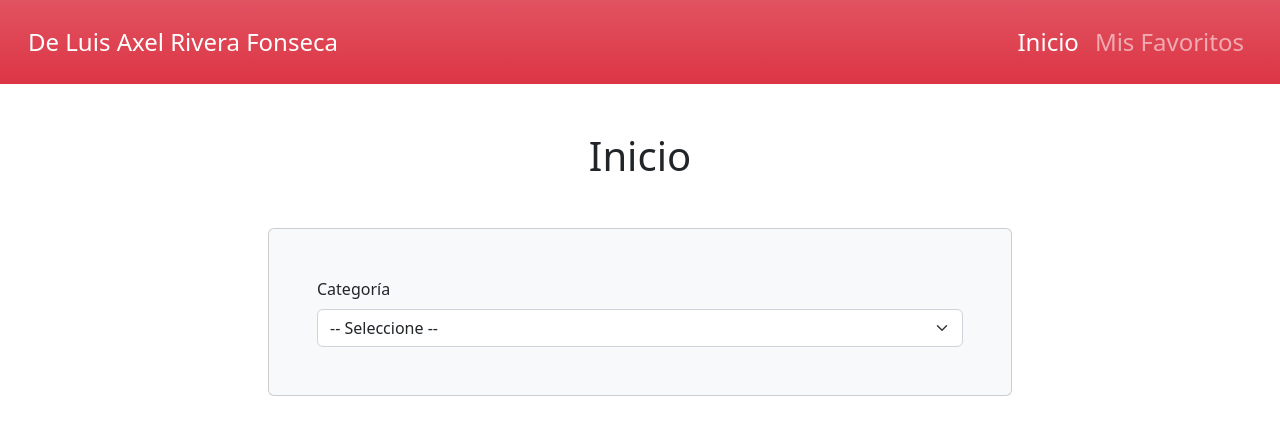
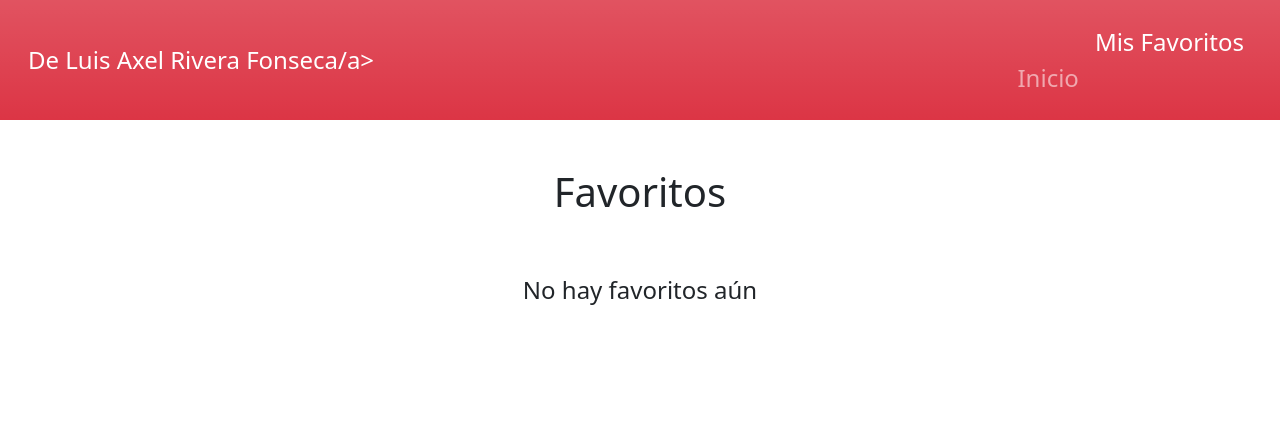
Before and after one commit to LuisAxelRi/Computo-en-la-Nube-1, a plain HTML site: page index.html in a window 1280 px wide. Drawn offline with Linux system fonts and the light colour scheme; no server answers.

Commit message:
Update index.html

```diff
--- a/index.html
+++ b/index.html
@@ -8,41 +8,27 @@
     <link rel="stylesheet" href="css/bootstrap.min.css">
 </head>
 <body>
-
     <nav class="navbar navbar-expand-lg navbar-dark bg-danger bg-gradient p-3">
         <div class="container-fluid">
-            <a class="navbar-brand fs-4" href="index.html">De Luis Axel Rivera Fonseca</a>
+            <a class="navbar-brand fs-4" href="index.html">De Luis Axel Rivera Fonseca/a>
+
             <button class="navbar-toggler" type="button" data-bs-toggle="collapse" data-bs-target="#navbarNavDropdown" aria-controls="navbarNavDropdown" aria-expanded="false" aria-label="Toggle navigation">
                 <span class="navbar-toggler-icon"></span>
             </button>
+
             <div class="collapse navbar-collapse justify-content-end" id="navbarNavDropdown">
                 <ul class="navbar-nav">
                     <li class="nav-item">
-                        <a class="nav-link fs-4 active" aria-current="page" href="index.html">Inicio</a>
+                        <a class="nav-link fs-4" href="index.html">Inicio</a>
                     </li>
                     <li class="nav-item">
-                        <a class="nav-link fs-4" href="favoritos.html">Mis Favoritos</a>
+                        <a class="nav-link fs-4 active" aria-current="page"  href="favoritos.html">Mis Favoritos</a>
                     </li>
                 </ul>
             </div>
+
         </div>
     </nav>
-
-    <main class="mt-5 container-lg">
-        <h2 class="text-center fs-1">Inicio</h2>
-
-        <div class="d-md-flex justify-content-md-center mt-5 ">
-            <form class="card col-md-8 bg-light p-5">
-                <div>
-                    <label for="categorias" class="form-label">Categoría</label>
-                    <select id="categorias" class="form-select">
-                        <option selected>-- Seleccione --</option>
-                    </select>
-                </div>
-            </form>
-        </div>
-        <div id="resultado" class="mt-5 row"></div>
-    </main>
 
 
     <div class="modal fade" id="modal" data-bs-backdrop="static" data-bs-keyboard="false" tabindex="-1" aria-hidden="true">
@@ -53,10 +39,16 @@
                     <button type="button" class="btn-close" data-bs-dismiss="modal" aria-label="Close"></button>
                 </div>
                 <div class="modal-body"></div>
-                <div class="modal-footer flex justify-content-between"></div>
+                <div class="modal-footer flex justify-content-between">
+                </div>
             </div>
         </div>
     </div>
+
+    <main class="mt-5 container-lg">
+      <h2 class="text-center fs-1">Favoritos</h2>
+      <div id="resultado" class="favoritos row"></div>
+    </main>
 
 
     <div class="toast-container position-fixed top-0 end-0 p-3">
@@ -69,8 +61,6 @@
         </div>
     </div>
 
-
-
     <script src="js/bootstrap.bundle.min.js"></script>
     <script src="js/app.js"></script>
 </body>
```
